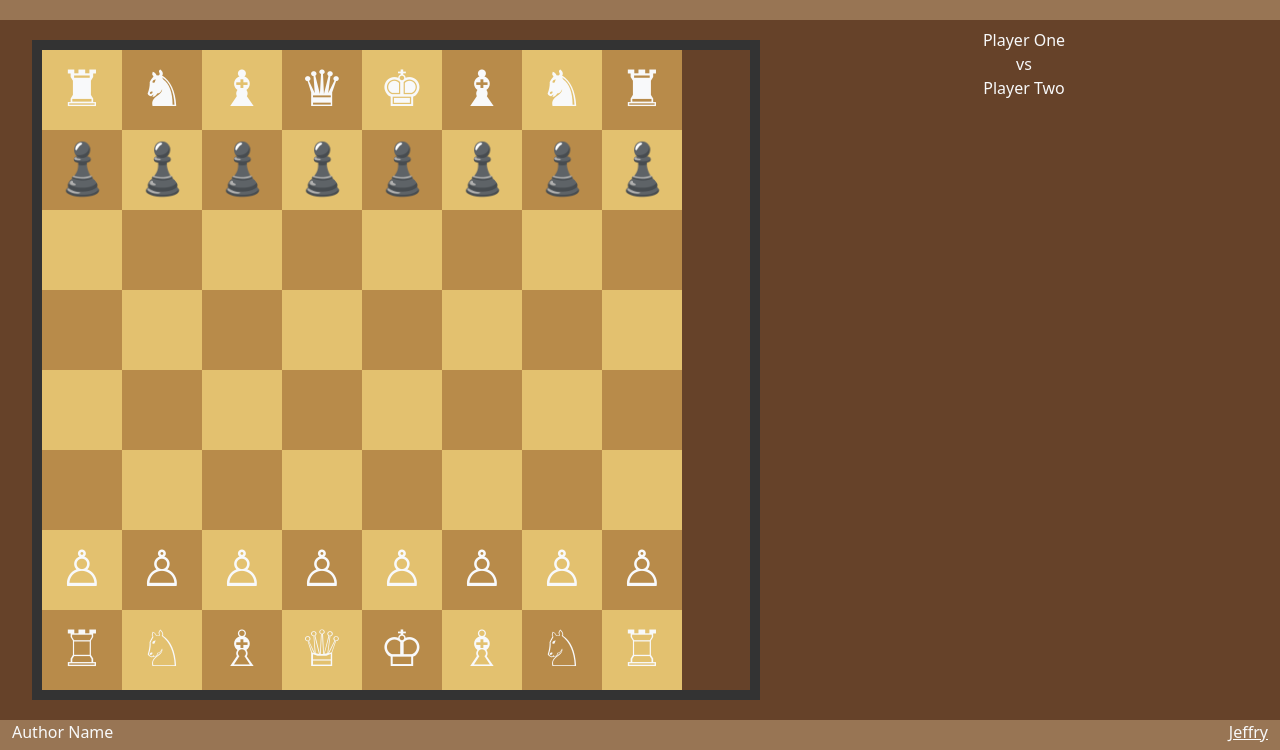
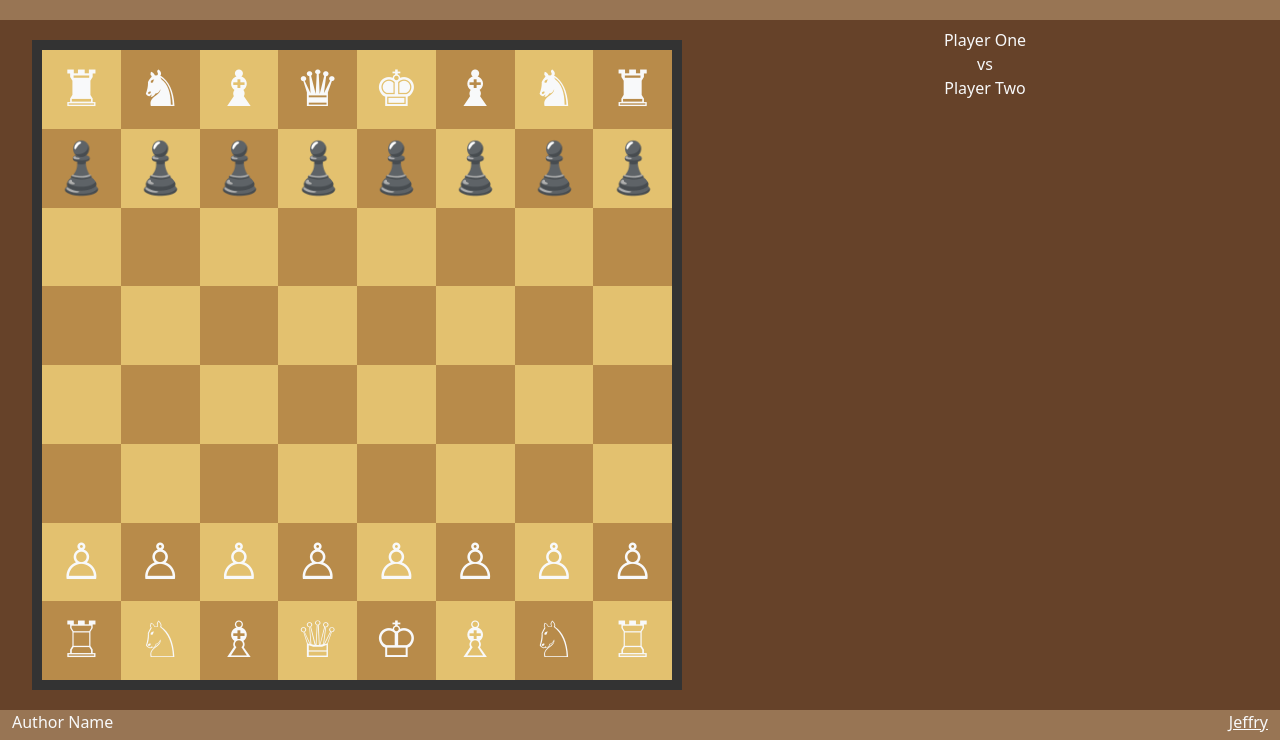
Before and after one commit to jminyoon/startup, a plain HTML site: page play.html in a window 1280 px wide. Shown: the part 60-810 px from the top of the page. Drawn offline with nearby package versions, Linux system fonts and the light colour scheme.

Commit message:
Changes to board

```diff
--- a/main.css
+++ b/main.css
@@ -56,14 +56,14 @@ footer a {
     display: flex;
     flex-direction: row;
     width: 100%;
+    height: 100%;
     flex: 10;
 }
 .board {
-    width: 660px;
-    height: 660px;
+    aspect-ratio: 1/1;
     margin: 20px;
     border: 10px solid #333;
-    flex: 6;
+    flex: 3;
 }
 .players {
     flex: 4;
@@ -71,9 +71,11 @@ footer a {
     padding: 0.5em;
 }
 .black {
+    display: flex;
+    flex: 1;
     float: left;
-    width: 80px;
-    height: 80px;
+    width: 12.5%;
+    height: 12.5%;
     background-color: rgb(184,139,74);
     font-size:50px;
     text-align:center;
@@ -81,9 +83,11 @@ footer a {
     vertical-align:middle;
 }
 .white {
+    display: flex;
+    flex: 1;
     float: left;
-    width: 80px;
-    height: 80px;
+    width: 12.5%;;
+    height: 12.5%;;
     background-color: rgb(227,193,111);
     font-size:50px;
     text-align:center;
```
